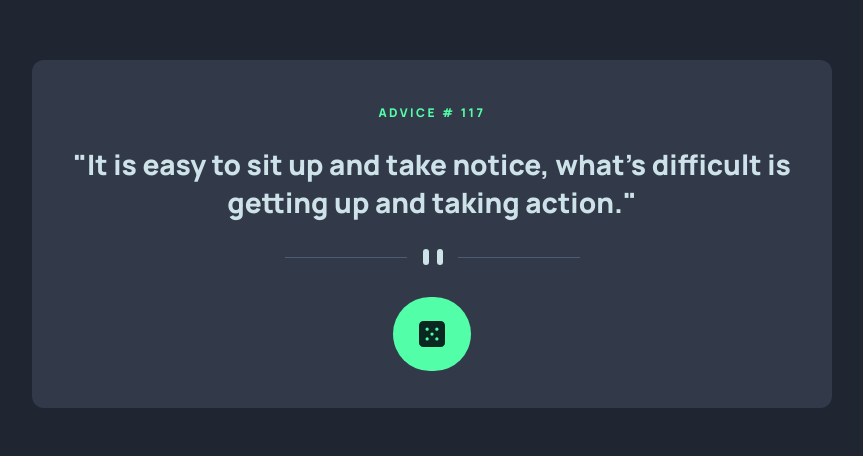
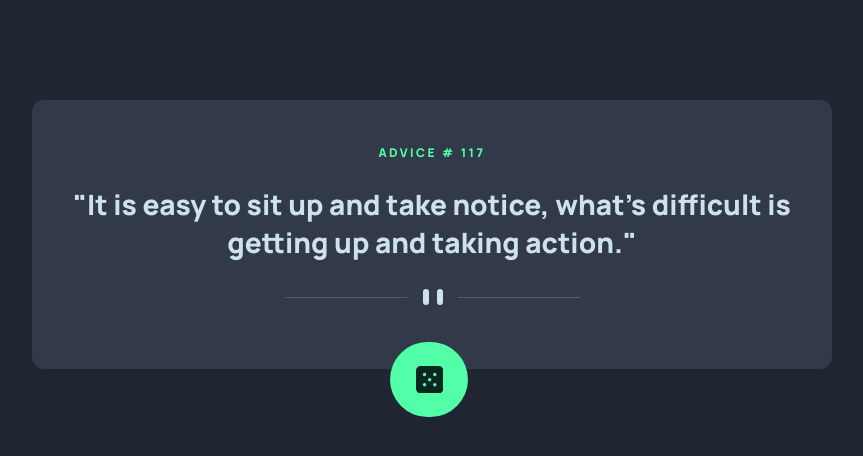
Before and after one commit to Rahul869g/advice-generator-app-main, a plain HTML site: page index.html in a window 1280 px wide. Shown: the part 166-622 px from the top of the page, without its empty margins (208-1071 px from the left). Drawn offline with Linux system fonts and the light colour scheme.

Commit message:
Update style.css

```diff
--- a/style.css
+++ b/style.css
@@ -31,6 +31,7 @@ main {
 }
 
 .container {
+  position: relative;
   margin: 1em;
   max-width: 375px;
 
@@ -46,6 +47,9 @@ main {
 }
 
 .btnDiv {
+  position: absolute;
+  bottom: -3em;
+  left: calc(46% - 1.5rem);
   background-color: hsl(150, 100%, 66%);
   display: inline-block;
   padding: 1.5rem 1.6rem;
@@ -81,5 +85,6 @@ main {
     margin: 1em 1.5em;
   }
   .btnDiv {
+    left: calc(46% - 0.6rem);
   }
 }
```
